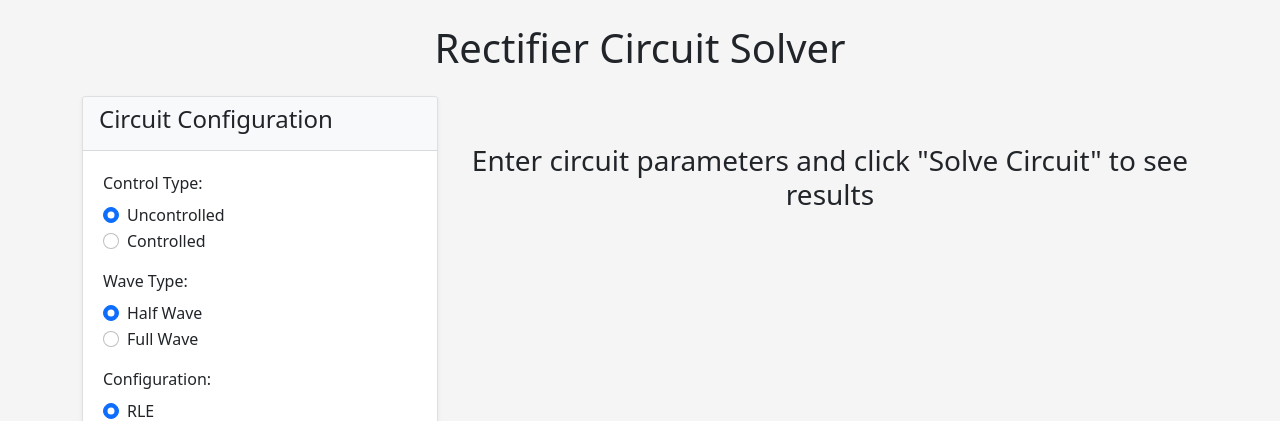
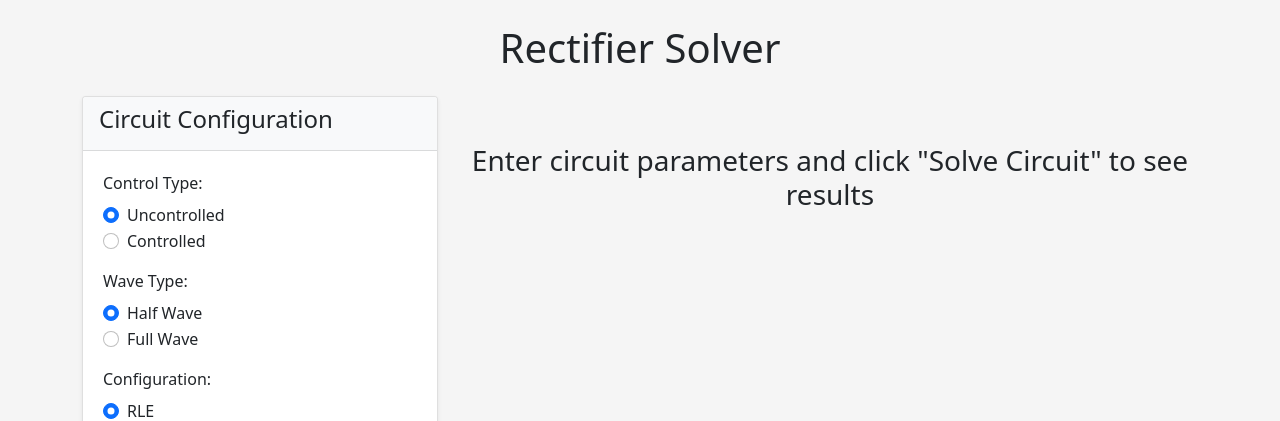
Before and after one commit to HossamSaberX/RectifierSolver, a Flask app: page / in a window 1280 px wide. Shown: the top 421 px of the page. Run offline with Flask 3, Linux system fonts and the light colour scheme; some libraries are stand-ins or nearby versions.

Commit message:
Title Rename

```diff
--- a/app/templates/index.html
+++ b/app/templates/index.html
@@ -5,7 +5,7 @@
     <meta name="viewport" content="width=device-width, initial-scale=1.0">
 
     <!-- Enhanced SEO Meta Tags -->
-    <title>Rectifier Circuit Solver & Analyzer | Power Electronics Tool</title>
+    <title>Rectifier Solver</title>
     <meta name="description" content="Analyze single & full-wave rectifier circuits (RLE, FWD) with our free online solver. Visualize waveforms & calculate power factor, ripple, efficiency.">
     <meta name="keywords" content="rectifier analysis, power electronics calculator, half wave rectifier, full wave rectifier, RLE circuit, freewheeling diode, power factor calculation, ripple factor, circuit solver, electrical engineering">
     <meta name="robots" content="index, follow">
@@ -76,7 +76,7 @@
 </head>
 <body>
     <div class="container mt-4">
-        <h1 class="text-center mb-4">Rectifier Circuit Solver</h1>
+        <h1 class="text-center mb-4">Rectifier Solver</h1>
 
         <div class="row">
             <div class="col-md-4">
```
